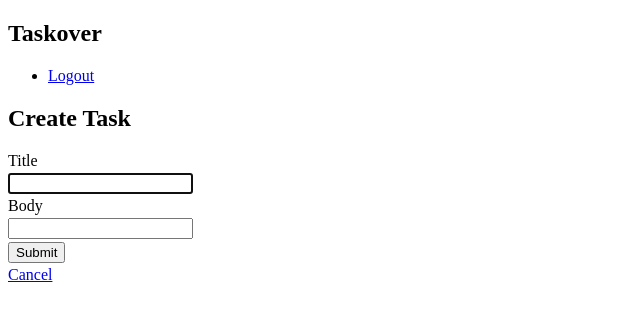
After one commit to angelofallars/taskover, a Flask app: page /create in a window 1280 px wide. The commit adds this page. Shown: the top 321 px of the page, without its empty margins (0-640 px from the left). Run offline with Flask 2, Linux system fonts and the light colour scheme; the visitor is signed in with stand-in values (Sample User, id 1); data comes from the database, SQL or seed files in the repository.

Commit message:
feat: finally implement CRUD

```diff
--- a/taskover/db.py
+++ b/taskover/db.py
@@ -23,7 +23,8 @@ def init_db():
                      "author_id INTEGER NOT NULL,"
                      "created TIMESTAMP NOT NULL DEFAULT CURRENT_TIMESTAMP,"
                      "title TEXT NOT NULL,"
-                     "body TEXT NOT NULL"
+                     "body TEXT NOT NULL,"
+                     "is_completed INTEGER NOT NULL DEFAULT 0"
                      ");"
                      )
     db.commit()
--- a/taskover/routes.py
+++ b/taskover/routes.py
@@ -1,3 +1,7 @@
+from functools import wraps
+from sqlite3 import Row
+from typing import Union
+
 from flask import (render_template, redirect, url_for,
                    flash, g, request, Blueprint, session)
 from werkzeug.security import generate_password_hash, check_password_hash
@@ -7,24 +11,166 @@ from taskover.db import get_db
 bp = Blueprint("routes", __name__)
 
 
+def get_task(task_id: int, user_id: int) -> Union[Row, None]:
+    # Check if a task with that ID exists and is owned by the user
+    task = get_db().execute(
+                            """SELECT * FROM tasks
+                               WHERE id = ? AND author_id = ?""",
+                            (task_id, user_id)).fetchone()
+
+    return task
+
+
+def login_required(view):
+    @wraps(view)
+    def wrapped_view(**kwargs):
+        if g.user is None:
+            return redirect(url_for("routes.login"))
+        else:
+            return view(**kwargs)
+
+    return wrapped_view
+
+
 @bp.route("/")
 def index():
     db = get_db()
-    breakpoint()
 
     # Get the list of tasks for the user
     if g.user:
-        tasks = db.execute("SELECT title, body FROM tasks WHERE author_id = ?",
-                           (session["user_id"],)).fetchall()
+        tasks = db.execute("""SELECT id, title, body, is_completed
+                              FROM tasks WHERE author_id = ?""",
+                           (g.user["id"],)).fetchall()
     else:
         tasks = {}
 
     return render_template("index.html", tasks=tasks)
 
 
-@bp.route("/create-task", methods=("GET", "POST"))
+@bp.route("/create", methods=("GET", "POST"))
+@login_required
 def create_task():
-    pass
+    if request.method == "POST":
+        # Get title and body
+        title = request.form.get("title", "")
+        body = request.form.get("body", "")
+        db = get_db()
+        error = None
+
+        # Check if title content exists
+        if not title:
+            error = "Task must have a title."
+
+        if not error:
+            # Insert the task into database
+            db.execute(
+                       """INSERT INTO tasks (title, body, author_id)
+                          VALUES (?, ?, ?)
+                          """,
+                       (title, body, g.user["id"]))
+            db.commit()
+
+            return redirect(url_for("routes.index"))
+
+        else:
+            flash(error)
+            return redirect(url_for("routes.create_task"))
+
+    else:
+        return render_template("create.html")
+
+
+@bp.route("/update", methods=("POST",))
+@login_required
+def update_task():
+    db = get_db()
+    task_id = request.form.get("id", None)
+    update_db = request.form.get("update_db", "no")
+
+    if not task_id:
+        return "Bad request, no task ID", 400
+
+    task = get_task(int(task_id), g.user["id"])
+
+    if not task:
+        return "You are forbidden from accessing that!", 403
+
+    # Update form
+    if update_db == "no":
+        return render_template("update.html", task=task)
+
+    # Update the database
+    elif update_db == "yes":
+        # Get title and body
+        title = request.form.get("title", "")
+        body = request.form.get("body", "")
+        error = None
+
+        # Check if title content exists
+        if not title:
+            error = "Task must have a title."
+
+        if not error:
+            # Update the task in the database
+            db.execute(
+                       """UPDATE tasks
+                          SET title = ?,
+                              body = ?
+                          WHERE id = ?
+                          """,
+                       (title, body, task_id))
+            db.commit()
+
+            return redirect(url_for("routes.index"))
+
+        else:
+            flash(error)
+            return redirect(url_for("routes.create_task"))
+
+
+@bp.route("/delete", methods=("POST",))
+@login_required
+def delete_task():
+    db = get_db()
+    task_id = request.form.get("id", None)
+
+    if not task_id:
+        return "Bad request, no task ID", 400
+
+    task = get_task(int(task_id), g.user["id"])
+
+    if not task:
+        return "You are forbidden from accessing that!", 403
+
+    db.execute("""DELETE FROM tasks
+                  WHERE id = ?""", (task_id,))
+    db.commit()
+
+    return redirect(url_for("routes.index"))
+
+
+@bp.route("/mark_completion", methods=("POST",))
+def toggle_task():
+    # Toggle a task between done / not done
+    db = get_db()
+    task_id = request.form.get("id", None)
+
+    if not task_id:
+        return "Bad request, no task ID", 400
+
+    task = get_task(int(task_id), g.user["id"])
+
+    if not task:
+        return "You are forbidden from accessing that!", 403
+
+    new_status = 1 if task["is_completed"] == 0 else 0
+
+    db.execute("""UPDATE tasks
+                  SET is_completed = ?
+                  WHERE id = ?""", (new_status, task_id))
+    db.commit()
+
+    return redirect(url_for("routes.index"))
 
 
 @bp.route("/login", methods=("GET", "POST"))
--- a/taskover/templates/base.html
+++ b/taskover/templates/base.html
@@ -12,7 +12,7 @@
 
   <div id="container">
     <nav>
-      <h1>Flaskr</h1>
+      <h1>Taskover</h1>
       <ul>
         {% if g.user %}
           <li><a href="{{ url_for('routes.logout') }}">Logout</a></li>
@@ -26,7 +26,7 @@
     <div class="content">
 
       <header>
-        {% block header %}{% endblock %}
+        <h2>{% block header %}{% endblock %}</h2>
       </header>
 
       {% for message in get_flashed_messages() %}
--- /dev/null
+++ b/taskover/templates/create.html
@@ -0,0 +1,15 @@
+{% extends "base.html" %}
+
+{% block title %}Create Task{% endblock %}
+{% block header %}Create Task{% endblock %}
+
+{% block content %}
+  <form method="post">
+    <label for="title">Title</label>
+    <input name="title" id="title" autofocus autocomplete=off type="text" required>
+    <label for="body">Body</label>
+    <input name="body" id="body" autocomplete=off type="text">
+    <input name="submit" type="submit">
+    <a href="{{ url_for("routes.index") }}">Cancel</a>
+  </form>
+{% endblock %}
--- a/taskover/templates/login.html
+++ b/taskover/templates/login.html
@@ -1,6 +1,7 @@
 {% extends "base.html" %}
 
 {% block title %}Login{% endblock %}
+{% block header %}Login{% endblock %}
 
 {% block content %}
   <form method="post">
--- a/taskover/templates/register.html
+++ b/taskover/templates/register.html
@@ -1,6 +1,7 @@
 {% extends "base.html" %}
 
 {% block title %}Register{% endblock %}
+{% block header %}Register{% endblock %}
 
 {% block content %}
   <form method="post">
```
Also changed, not shown: taskover/templates/index.html (+39 -5 lines), taskover/templates/update.html (added, +22 -0 lines).
